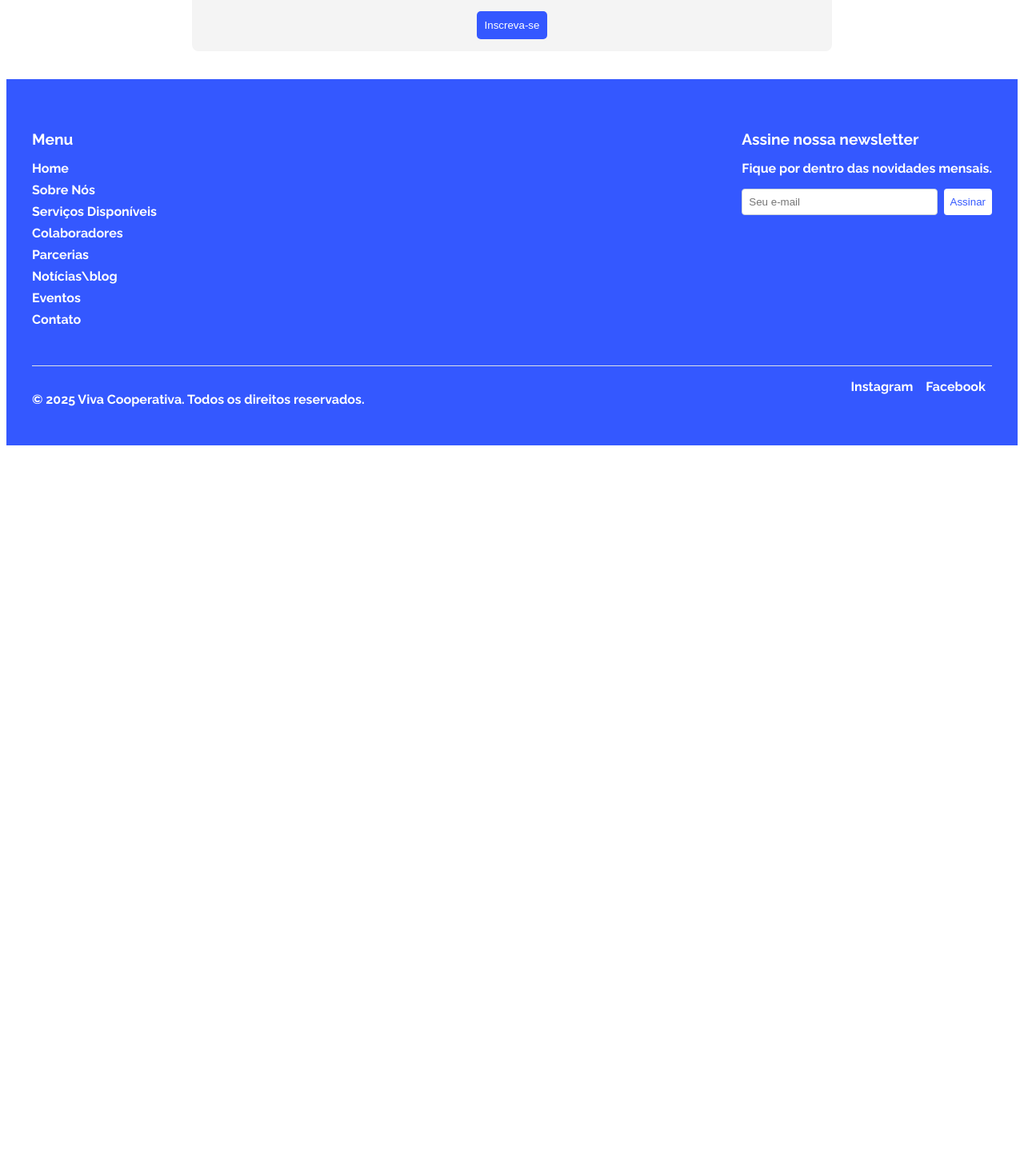
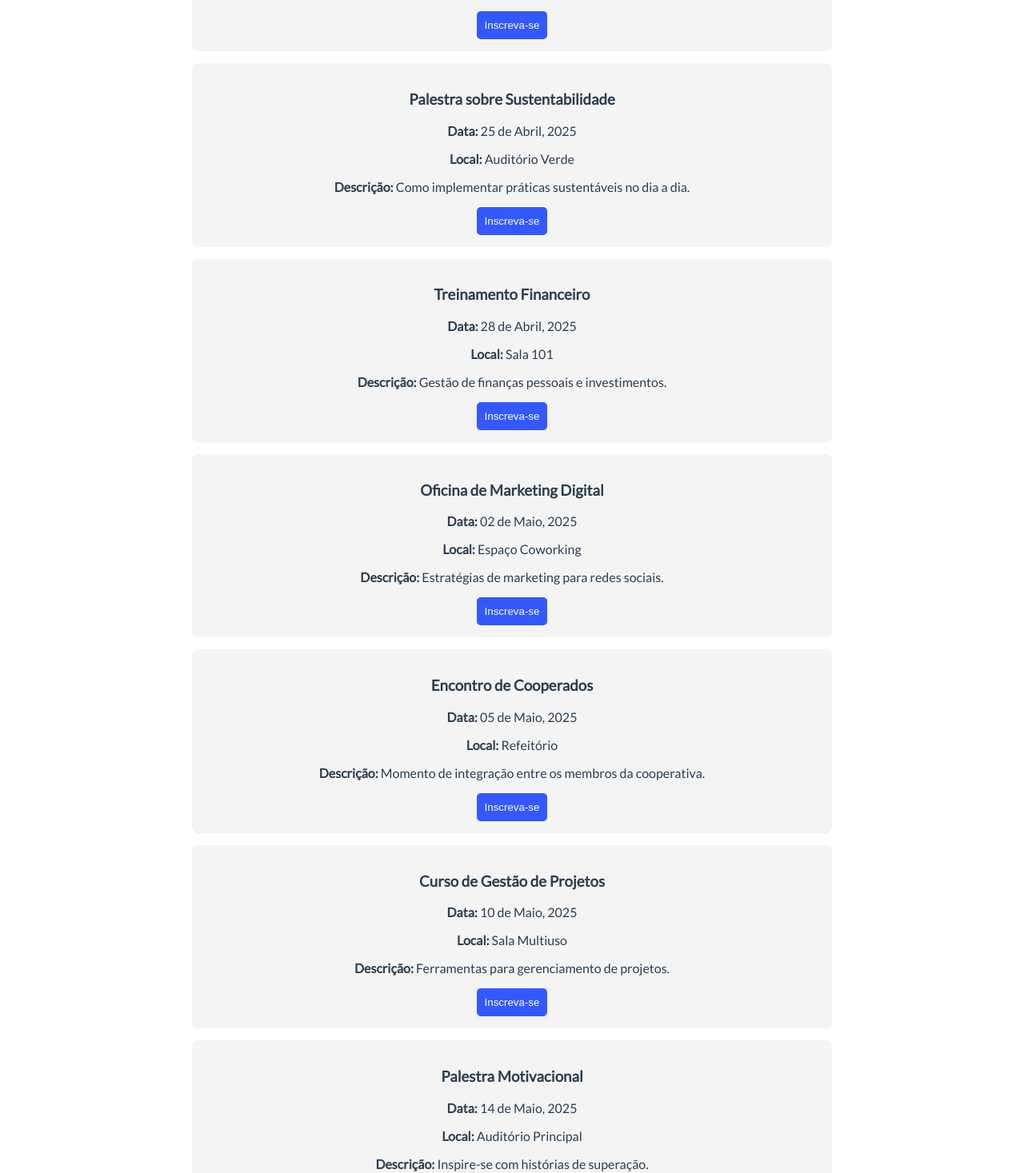
Before and after one commit to joaopedro1422/VivaCoop, an Angular app: page /evento in a window 1280 px wide. Shown: the part 1330-2797 px from the top of the page at 80% size. Before the commit the page ends 1895 px from the top, so only its background shows below. Built offline with nearby package versions, Linux system fonts and the light colour scheme.

Commit message:
:sparkles: feat: Adicionado mais eventos

```diff
--- a/src/app/evento/evento.component.html
+++ b/src/app/evento/evento.component.html
@@ -6,6 +6,7 @@
 
 		<section class="detalhes-eventos">
 			<h2>Próximos Eventos</h2>
+			<div class="eventos-grid">
 			  <div class="evento">
 				<h3>Assembleia Geral</h3>
 				<p><strong>Data:</strong> 15 de Abril, 2025</p>
@@ -21,5 +22,55 @@
 				<p><strong>Descrição:</strong> Aprenda técnicas de inovação para o seu negócio.</p>
 				<button>Inscreva-se</button>
 			  </div>
+
+			  <div class="evento">
+				<h3>Palestra sobre Sustentabilidade</h3>
+				<p><strong>Data:</strong> 25 de Abril, 2025</p>
+				<p><strong>Local:</strong> Auditório Verde</p>
+				<p><strong>Descrição:</strong> Como implementar práticas sustentáveis no dia a dia.</p>
+				<button>Inscreva-se</button>
+			  </div>
+
+			  <div class="evento">
+				<h3>Treinamento Financeiro</h3>
+				<p><strong>Data:</strong> 28 de Abril, 2025</p>
+				<p><strong>Local:</strong> Sala 101</p>
+				<p><strong>Descrição:</strong> Gestão de finanças pessoais e investimentos.</p>
+				<button>Inscreva-se</button>
+			  </div>
+
+			  <div class="evento">
+				<h3>Oficina de Marketing Digital</h3>
+				<p><strong>Data:</strong> 02 de Maio, 2025</p>
+				<p><strong>Local:</strong> Espaço Coworking</p>
+				<p><strong>Descrição:</strong> Estratégias de marketing para redes sociais.</p>
+				<button>Inscreva-se</button>
+			  </div>
+
+			  <div class="evento">
+				<h3>Encontro de Cooperados</h3>
+				<p><strong>Data:</strong> 05 de Maio, 2025</p>
+				<p><strong>Local:</strong> Refeitório</p>
+				<p><strong>Descrição:</strong> Momento de integração entre os membros da cooperativa.</p>
+				<button>Inscreva-se</button>
+			  </div>
+
+			  <div class="evento">
+				<h3>Curso de Gestão de Projetos</h3>
+				<p><strong>Data:</strong> 10 de Maio, 2025</p>
+				<p><strong>Local:</strong> Sala Multiuso</p>
+				<p><strong>Descrição:</strong> Ferramentas para gerenciamento de projetos.</p>
+				<button>Inscreva-se</button>
+			  </div>
+
+			  <div class="evento">
+				<h3>Palestra Motivacional</h3>
+				<p><strong>Data:</strong> 14 de Maio, 2025</p>
+				<p><strong>Local:</strong> Auditório Principal</p>
+				<p><strong>Descrição:</strong> Inspire-se com histórias de superação.</p>
+				<button>Inscreva-se</button>
+			  </div>
+			</div>
 		  </section>
+
     </main>
```
Lines whose indentation alone changed are shown as unchanged.
